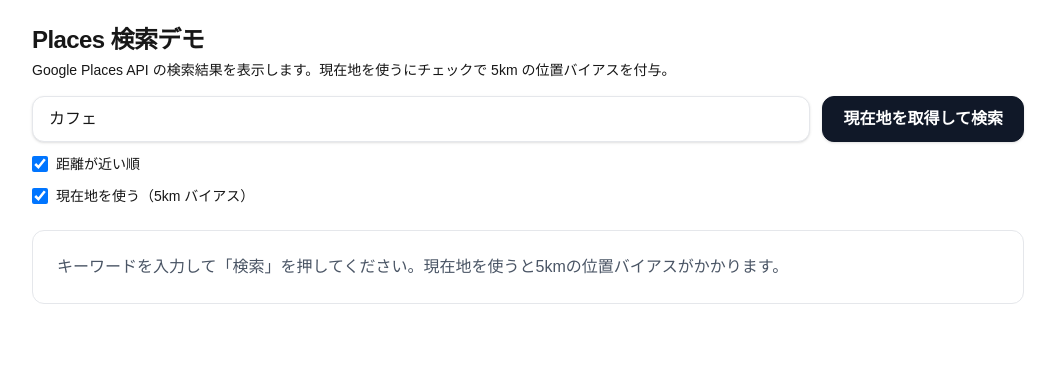
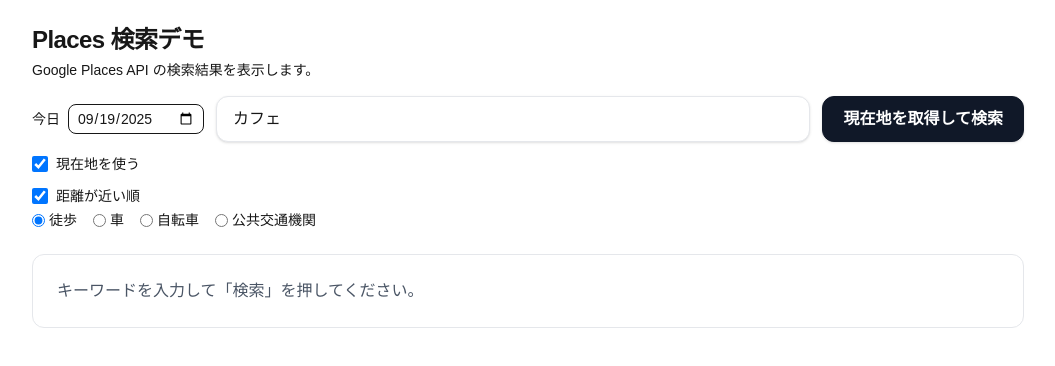
Before and after one commit to yokonari/HOURS, a Next.js app: page / in a window 1280 px wide. Shown: the top 366 px of the page, without its empty margins (112-1167 px from the left). Built offline with nearby package versions, Linux system fonts and the light colour scheme; no server answers.

Commit message:
所要時間の表示・今日空いてる店の検索

```diff
--- a/src/app/api/eta/route.ts
+++ b/src/app/api/eta/route.ts
@@ -1,71 +1,162 @@
-// app/api/eta/route.ts
+// src/app/api/eta/route.ts
+// Next.js App Router の API Route（Node 実行前提：edge runtime を使わない）
+// 日本では Google API の transit ETA は返ってこない仕様のため、公共交通機関は即スキップします。
+
+type TravelMode = 'walking' | 'driving' | 'bicycling' | 'transit';
+
+type Eta = { text: string; seconds: number; distanceMeters: number };
+type EtaMap = Record<string, Eta | null>;
+
+type DebugElement = {
+  status: string;
+  durationText?: string;
+  durationSec?: number;
+  distanceMeters?: number;
+};
+
+type DebugMeta = {
+  requestUrlRedacted?: string[]; // Distance Matrix が複数バッチになる可能性
+};
+
 type EtaReq = {
   origin: { lat: number; lng: number };
-  items: { key: string; lat: number; lng: number }[]; // key はフロントの makeKey と一致させる
-  mode?: 'walking' | 'driving' | 'bicycling' | 'transit';
+  items: { key: string; lat: number; lng: number }[];
+  mode?: TravelMode;
 };
 
 type EtaRes = {
-  etas: Record<string, { text: string; seconds: number; distanceMeters: number }>;
+  etas: EtaMap;
+  debug?: Record<string, DebugElement>;
+  debugMeta?: DebugMeta;
 };
 
-function jsonError(status: number, message: string) {
-  return new Response(JSON.stringify({ code: status, message }), {
-    status,
-    headers: { 'Content-Type': 'application/json' },
-  });
+// ---- utilities ----
+const DM_MAX_DEST = 25;
+
+function chunk<T>(arr: T[], size: number): T[][] {
+  const out: T[][] = [];
+  for (let i = 0; i < arr.length; i += size) out.push(arr.slice(i, i + size));
+  return out;
 }
 
-// 追加：型ガード
-function hasStatus(x: unknown): x is { status: string; error_message?: string } {
-  return typeof x === 'object' && x !== null && 'status' in x && typeof (x as any).status === 'string';
+function redactKey(u: string) {
+  return u.replace(/([?&]key=)[^&]+/g, '$1REDACTED');
 }
 
-export async function POST(req: Request) {
-  const body = (await req.json()) as EtaReq;
-  if (!body?.origin || !Array.isArray(body.items) || body.items.length === 0) {
-    return jsonError(400, 'invalid request');
-  }
-  const apiKey = process.env.PLACES_API_KEY;
-  if (!apiKey) return jsonError(500, 'PLACES_API_KEY is missing');
+function buildDMUrl(params: {
+  origin: { lat: number; lng: number };
+  items: { lat: number; lng: number }[];
+  mode: Exclude<TravelMode, 'transit'>; // transit は使わない方針
+  apiKey: string;
+}) {
+  const origin = `${params.origin.lat},${params.origin.lng}`;
+  const destinations = params.items.map(i => `${i.lat},${i.lng}`).join('|');
 
-  const origin = `${body.origin.lat},${body.origin.lng}`;
-  const destinations = body.items.map((i) => `${i.lat},${i.lng}`).join('|');
-  const mode = body.mode ?? 'walking';
-
-  // Distance Matrix v1（わかりやすいJSON、最大25件/回）
   const url =
     `https://maps.googleapis.com/maps/api/distancematrix/json` +
     `?origins=${encodeURIComponent(origin)}` +
     `&destinations=${encodeURIComponent(destinations)}` +
-    `&mode=${encodeURIComponent(mode)}` +
+    `&mode=${encodeURIComponent(params.mode)}` +
     `&language=ja&region=JP&units=metric` +
-    `&key=${encodeURIComponent(apiKey)}`;
+    `&key=${encodeURIComponent(params.apiKey)}`;
 
-  const resp = await fetch(url, { method: 'GET' });
-  const jsonUnknown = await resp.json().catch(() => null) as unknown;
-  if (!resp.ok || !jsonUnknown) {
-    return jsonError(resp.status || 502, 'Distance Matrix API error');
+  return url;
+}
+
+// ---- handler ----
+export async function POST(req: Request) {
+  // 入力
+  let body: EtaReq | null = null;
+  try {
+    body = (await req.json()) as EtaReq;
+  } catch {
+    return new Response(JSON.stringify({ code: 400, message: 'invalid json' }), { status: 400 });
   }
-  if (!hasStatus(jsonUnknown) || jsonUnknown.status !== 'OK') {
-    const msg = hasStatus(jsonUnknown) ? (jsonUnknown.error_message || jsonUnknown.status) : 'Distance Matrix error';
-    return jsonError(400, msg);
+  if (!body?.origin || !Array.isArray(body.items) || body.items.length === 0) {
+    return new Response(JSON.stringify({ code: 400, message: 'invalid request' }), { status: 400 });
   }
 
-  // destinations と items は同順で返る前提
-  const out: EtaRes['etas'] = {};
-  const rows = (jsonUnknown as any).rows?.[0]?.elements ?? [];
-  rows.forEach((el: any, idx: number) => {
-    const item = body.items[idx];
-    if (!item) return;
-    if (el.status !== 'OK') return;
-    const seconds = Number(el.duration?.value ?? 0);
-    const text = String(el.duration?.text ?? '');
-    const distanceMeters = Number(el.distance?.value ?? 0);
-    out[item.key] = { text, seconds, distanceMeters };
-  });
+  const urlQ = new URL(req.url);
+  const debugLevel = Number(urlQ.searchParams.get('debug') ?? '0'); // 0/1/2
 
-  return new Response(JSON.stringify({ etas: out } satisfies EtaRes), {
-    headers: { 'Content-Type': 'application/json' },
-  });
+  const apiKey = process.env.PLACES_API_KEY;
+  if (!apiKey) {
+    return new Response(JSON.stringify({ code: 500, message: 'PLACES_API_KEY is missing' }), {
+      status: 500,
+    });
+  }
+
+  const mode = (body.mode ?? 'walking') as TravelMode;
+
+  // --- 日本では transit が API 非対応：早期スキップ（クォータ節約） ---
+  if (mode === 'transit') {
+    const etas: EtaMap = {};
+    const dbg: Record<string, DebugElement> = {};
+    for (const it of body.items) {
+      etas[it.key] = null;
+      if (debugLevel >= 1) dbg[it.key] = { status: 'UNSUPPORTED_IN_JAPAN' };
+    }
+    const payload: EtaRes = { etas, ...(debugLevel >= 1 ? { debug: dbg } : {}) };
+    return new Response(JSON.stringify(payload), { headers: { 'Content-Type': 'application/json' } });
+  }
+
+  // --- walking / driving / bicycling は Distance Matrix でバッチ取得 ---
+  const outEtas: EtaMap = {};
+  const outDbg: Record<string, DebugElement> = {};
+  const meta: DebugMeta = { requestUrlRedacted: [] };
+
+  // mode は transit 以外が確定
+  const dmMode = mode as Exclude<TravelMode, 'transit'>;
+  const batches = chunk(body.items, DM_MAX_DEST);
+
+  for (const batch of batches) {
+    const dmUrl = buildDMUrl({
+      origin: body.origin,
+      items: batch,
+      mode: dmMode,
+      apiKey,
+    });
+
+    if (debugLevel >= 2) meta.requestUrlRedacted!.push(redactKey(dmUrl));
+
+    const r = await fetch(dmUrl);
+    const j: any = await r.json().catch(() => null);
+
+    if (!r.ok || !j || j.status !== 'OK') {
+      const msg = j?.error_message || j?.status || 'Distance Matrix API error';
+      return new Response(JSON.stringify({ code: r.status || 400, message: msg }), {
+        status: r.status || 400,
+      });
+    }
+
+    const elements: any[] = j.rows?.[0]?.elements ?? [];
+    elements.forEach((el, idx) => {
+      const it = batch[idx];
+      if (!it) return;
+      const st = String(el?.status ?? 'UNKNOWN');
+      if (st === 'OK') {
+        const seconds = Number(el.duration?.value ?? 0);
+        const text = String(el.duration?.text ?? '');
+        const distanceMeters = Number(el.distance?.value ?? 0);
+        outEtas[it.key] = { text, seconds, distanceMeters };
+        if (debugLevel >= 1)
+          outDbg[it.key] = { status: st, durationText: text, durationSec: seconds, distanceMeters };
+      } else {
+        outEtas[it.key] = null;
+        if (debugLevel >= 1) outDbg[it.key] = { status: st };
+      }
+    });
+  }
+
+  const payload: EtaRes = {
+    etas: outEtas,
+    ...(debugLevel >= 1 ? { debug: outDbg } : {}),
+    ...(debugLevel >= 2 ? { debugMeta: meta } : {}),
+  };
+
+  return new Response(JSON.stringify(payload), { headers: { 'Content-Type': 'application/json' } });
 }
+
+export async function GET() {
+  return new Response('Method Not Allowed', { status: 405 });
+}
--- a/src/app/api/places/route.ts
+++ b/src/app/api/places/route.ts
@@ -15,6 +15,8 @@ const FIELDS = [
   'places.googleMapsUri',
   'places.websiteUri',
   'places.currentOpeningHours.weekdayDescriptions',
+  'places.regularOpeningHours.weekdayDescriptions',
+  'places.regularOpeningHours.periods',
   'places.photos.name',
   'places.photos.widthPx',
   'places.photos.heightPx',
--- a/src/app/page.tsx
+++ b/src/app/page.tsx
@@ -1,6 +1,47 @@
 'use client';
 
 import { useEffect, useMemo, useRef, useState, useCallback } from 'react';
+
+function isObject(v: unknown): v is Record<string, unknown> {
+  return v !== null && typeof v === 'object';
+}
+
+// --- 営業日フィルタ用ヘルパー ---
+const pad2 = (n: number) => String(n).padStart(2, '0');
+const todayStr = () => {
+  const now = new Date();
+  return `${now.getFullYear()}-${pad2(now.getMonth() + 1)}-${pad2(now.getDate())}`;
+};
+
+const weekdayFromDateString = (s: string) => new Date(`${s}T00:00:00`).getDay(); // 0=Sun..6=Sat
+
+// 指定曜日に営業なら true / 定休日なら false。hours 情報が無ければ true（除外しない）。
+// 引数 weekdayJS: Date#getDay() の値（0=Sun..6=Sat）
+function isOpenOnWeekday(place: any, weekdayJS: number): boolean {
+  const oh = place?.regularOpeningHours;
+  // 1) weekdayDescriptions を優先（[月,火,水,木,金,土,日]）
+  const wdIdx = (weekdayJS + 6) % 7; // JS(日0)→説明配列(月0) へ変換
+  const wdText: string | undefined =
+    Array.isArray(oh?.weekdayDescriptions) ? oh.weekdayDescriptions[wdIdx] : undefined;
+  if (typeof wdText === 'string') {
+    const t = wdText.toLowerCase();
+    // 定休日ワード（必要に応じて追加）
+    if (t.includes('定休日') || t.includes('休業') || t.includes('closed')) return false;
+    // ここで「営業中の時間帯（〜時〜分）」等が含まれていれば営業扱い
+    return true;
+  }
+  // 2) periods で判定（Googleの day は 0=Sun..6=Sat で JS と同じ表現）
+  const periods = oh?.periods;
+  if (Array.isArray(periods)) {
+    const opened = periods.some((p: any) => {
+      const d = p?.open?.day; // 数値想定（0..6）
+      return typeof d === 'number' ? d === weekdayJS : false;
+    });
+    return opened; // 対象曜日の open が無ければ休み
+  }
+  // 3) 情報が無ければ除外しない
+  return true;
+}
 
 type Place = {
   id?: string;
@@ -42,25 +83,38 @@ function distanceMeters(lat1: number, lng1: number, lat2: number, lng2: number)
 }
 const fmtDistance = (m: number) => (m >= 1000 ? `${(m / 1000).toFixed(1)} km` : `${Math.round(m)} m`);
 
+type Eta = { text: string; seconds: number; distanceMeters: number };
+
 export default function HomePage() {
   const [q, setQ] = useState('カフェ');     // ← 検索確定用（実際にAPIへ送る）
   const [qInput, setQInput] = useState('カフェ'); // ← 入力欄表示用
   const dirty = qInput !== q; // 入力が確定していない = true
   // 追加
   const [hasSearched, setHasSearched] = useState(false);
-  const [etaMap, setEtaMap] = useState<Record<string, { text: string; seconds: number; distanceMeters: number }>>({});
+  const [etaMap, setEtaMap] = useState<Record<string, Eta | null>>({});
 
   const [useGeo, setUseGeo] = useState(true);
   const [lat, setLat] = useState<number | undefined>(undefined);
   const [lng, setLng] = useState<number | undefined>(undefined);
   const [loading, setLoading] = useState(false);
   const [error, setError] = useState<string | null>(null);
-  const [results, setResults] = useState<Place[]>([]);
+
+  const [allResults, setAllResults] = useState<Place[]>([]);
+  const [dateStr, setDateStr] = useState<string>(todayStr());
+  const results = useMemo(() => {
+    const wd = weekdayFromDateString(dateStr);
+    return allResults.filter((p) => isOpenOnWeekday(p as any, wd));
+  }, [allResults, dateStr]);
+
   const abortRef = useRef<AbortController | null>(null);
   const loaderRef = useRef<HTMLDivElement | null>(null);
   const [cursor, setCursor] = useState<string | null>(null);
   const seenRef = useRef<Set<string>>(new Set());
   const [sortByDistance, setSortByDistance] = useState(true); // 既定で距離順にするなら true
+  // 先頭の state 群の近くに追加
+  type TravelMode = 'walking' | 'driving' | 'bicycling' | 'transit';
+  const [mode, setMode] = useState<TravelMode>('walking');
+
 
   const makeKey = (p: Place) =>
     p.id ?? `${p.displayName?.text ?? ''}|${p.formattedAddress ?? ''}`;
@@ -117,7 +171,7 @@ export default function HomePage() {
         params.set('lng', String(LNG));
       }
       if (CURSOR) params.set('cursor', CURSOR);
-      params.set('rank', sortByDistance ? 'distance' : 'relevance'); // ← 追加
+      params.set('rank', USE_GEO && sortByDistance ? 'distance' : 'relevance');
 
       try {
         const res = await fetch(`/api/places?${params.toString()}`, {
@@ -125,45 +179,38 @@ export default function HomePage() {
           signal: controller.signal,
           headers: { Accept: 'application/json' },
         });
-        const text = await res.text();
 
+        const dataUnknown: unknown = await res.json();
         if (!res.ok) {
-          let message = text || `検索に失敗しました (HTTP ${res.status})`;
-          try {
-            const errJson = JSON.parse(text);
-            if (errJson?.message) message = errJson.message;
-            if (res.status === 400 && String(errJson?.message).includes('Request parameters for paging requests must match')) {
-              message = '検索条件を変更したため続きの取得に失敗しました。もう一度検索してください。';
-              setCursor(null); // これ以上のページングを止める
-            }
-          } catch {}
-          if (!append) setResults([]);
-          setError(message);
-          return;
+          const msg = isObject(dataUnknown) && typeof dataUnknown.message === 'string'
+            ? dataUnknown.message : '検索に失敗しました';
+          throw new Error(msg);
         }
+        const list: Place[] =
+          isObject(dataUnknown) && Array.isArray((dataUnknown as any).places)
+            ? ((dataUnknown as any).places as Place[])
+            : [];
+        const token: string | null =
+          isObject(dataUnknown) && typeof (dataUnknown as any).nextPageToken === 'string'
+            ? ((dataUnknown as any).nextPageToken as string)
+            : null;
 
-        const data: ApiResponse = text ? JSON.parse(text) : { places: [] };
-
-        if (!append) seenRef.current = new Set();
-
-        const incoming = data.places ?? [];
-        const unique: Place[] = [];
-        for (const p of incoming) {
-          const key = p.id ?? `${p.displayName?.text ?? ''}|${p.formattedAddress ?? ''}`;
-          if (!key) continue;
-          if (seenRef.current.has(key)) continue;
+        // 重複排除
+        const unique = list.filter((p) => {
+          const key = p.id;
+          if (!key) return true;
+          if (seenRef.current.has(key)) return false;
           seenRef.current.add(key);
-          unique.push(p);
-        }
+          return true;
+        });
 
         // ↓ 置き換え
-        setResults(prev => (append ? [...prev, ...unique] : unique));
-
-        setCursor(data.nextPageToken ?? null);
+        setAllResults((prev) => (append ? [...prev, ...unique] : unique));
+        setCursor(token);
       } catch (e: any) {
         if (e?.name !== 'AbortError') {
           setError(e?.message ?? '不明なエラーが発生しました');
-          if (!append) setResults([]);
+          if (!append) setAllResults([]);
         }
       } finally {
         setLoading(false);
@@ -249,24 +296,26 @@ export default function HomePage() {
     (async () => {
       for (const items of batches) {
         if (aborted) break;
-        const res = await fetch('/api/eta', {
+        const res = await fetch('/api/eta?debug=2&force=dir', {
           method: 'POST',
           headers: { 'Content-Type': 'application/json', Accept: 'application/json' },
           body: JSON.stringify({
             origin: { lat, lng },
             items,
-            mode: 'walking', // あとで UI で切替可能
+            mode, // ← ここを 'walking' 固定から差し替え
+            // 例: とりあえず「乗り換え少なめ」優先、モードは未指定（全部）
+            ...(mode === 'transit' ? { transit: { routingPreference: 'fewer_transfers' } } : {}),
           }),
         }).catch(() => null);
         if (!res || !res.ok) continue;
-        const data = await res.json().catch(() => null) as { etas?: Record<string, { text: string; seconds: number; distanceMeters: number }> } | null;
+        const data = await res.json() as { etas?: Record<string, Eta | null> } | null;
         if (!data?.etas) continue;
         setEtaMap((prev) => ({ ...prev, ...data.etas }));
       }
     })();
 
     return () => { aborted = true; };
-  }, [results, useGeo, lat, lng, hasSearched]); // 依存に注意
+  }, [results, useGeo, lat, lng, hasSearched, mode]); // 依存に注意
 
 
   const getTodayHours = (opening?: { weekdayDescriptions?: string[] }) => {
@@ -278,14 +327,31 @@ export default function HomePage() {
 
   const waitingGeo = useGeo && (lat == null || lng == null);
 
+  const modeLabel = (m: TravelMode) =>
+    m === 'walking' ? '徒歩' : m === 'driving' ? '車' : m === 'bicycling' ? '自転車' : '公共交通機関';
+
   return (
     <main className="mx-auto max-w-5xl px-4 py-6">
       <h1 className="text-2xl font-bold tracking-tight">Places 検索デモ</h1>
       <p className="mt-1 text-sm text-muted-foreground">
-        Google Places API の検索結果を表示します。現在地を使うにチェックで 5km の位置バイアスを付与。
+        Google Places API の検索結果を表示します。
       </p>
 
-      <form onSubmit={onSubmit} className="mt-4 grid grid-cols-1 gap-3 sm:grid-cols-[1fr_auto]">
+      <form
+         onSubmit={onSubmit}
+         className="mt-4 grid grid-cols-1 gap-3 sm:grid-cols-[auto_1fr_auto] sm:items-center"
+      >
+        {/* 左側：日付（=曜日）フィルタ */}
+        <label className="flex items-center gap-2 text-sm">
+          <span className="whitespace-nowrap">今日</span>
+          <input
+            type="date"
+            value={dateStr}
+            onChange={(e) => setDateStr(e.target.value)}
+            className="rounded-lg border px-2 py-1"
+          />
+        </label>
+
         <input
           type="text"
           value={qInput}
@@ -307,34 +373,89 @@ export default function HomePage() {
         </button>
 
         {/* // 検索フォームにトグルを追加（ラベルの近くに） */}
-      <label className="flex items-center gap-2 text-sm sm:col-span-2">
-        <input
-          type="checkbox"
-          checked={sortByDistance}
-          onChange={(e) => {
-            setSortByDistance(e.target.checked);
-            setCursor(null);           // ← 条件が変わるのでカーソル破棄
-            setError(null);
-          }}
-          className="h-4 w-4 rounded border-gray-300 text-gray-900 focus:ring-gray-900"
-        />
-        <span>距離が近い順</span>
-      </label>
-
         <label className="flex items-center gap-2 text-sm sm:col-span-2">
           <input
             type="checkbox"
             checked={useGeo}
             onChange={(e) => {
               setError(null);
-              setUseGeo(e.target.checked);
               setCursor(null);     // ← 条件変更＝カーソル破棄
+              const on = e.target.checked;
+              setUseGeo(on);
+              setEtaMap({});
+              if (!on) {
+                // 現在地オフ時は距離順を無効化・モードは任意（維持でもOK）
+                setSortByDistance(false);
+              }
             }}
             className="h-4 w-4 rounded border-gray-300 text-gray-900 focus:ring-gray-900"
           />
-          <span>現在地を使う（5km バイアス）</span>
+          <span>現在地を使う</span>
         </label>
+
+        {useGeo && (
+          <label className="flex items-center gap-2 text-sm sm:col-span-2">
+            <input
+              type="checkbox"
+              checked={sortByDistance}
+              onChange={(e) => {
+                setSortByDistance(e.target.checked);
+                setCursor(null);           // ← 条件が変わるのでカーソル破棄
+                setError(null);
+              }}
+              className="h-4 w-4 rounded border-gray-300 text-gray-900 focus:ring-gray-900"
+            />
+            <span>距離が近い順</span>
+          </label>
+        )}
       </form>
+
+      {/* 移動手段 */}
+      {useGeo && (
+        <div className="sm:col-span-2 mt-1 flex flex-wrap items-center gap-4 text-sm">
+          <label className="flex items-center gap-1">
+            <input
+              type="radio"
+              name="travel-mode"
+              value="walking"
+              checked={mode === 'walking'}
+              onChange={() => { setMode('walking'); setEtaMap({}); }}
+            />
+            徒歩
+          </label>
+          <label className="flex items-center gap-1">
+            <input
+              type="radio"
+              name="travel-mode"
+              value="driving"
+              checked={mode === 'driving'}
+              onChange={() => { setMode('driving'); setEtaMap({}); }}
+            />
+            車
+          </label>
+          <label className="flex items-center gap-1">
+            <input
+              type="radio"
+              name="travel-mode"
+              value="bicycling"
+              checked={mode === 'bicycling'}
+              onChange={() => { setMode('bicycling'); setEtaMap({}); }}
+            />
+            自転車
+          </label>
+          <label className="flex items-center gap-1">
+            <input
+              type="radio"
+              name="travel-mode"
+              value="transit"
+              checked={mode === 'transit'}
+              onChange={() => { setMode('transit'); setEtaMap({}); }}
+            />
+            公共交通機関
+          </label>
+        </div>
+      )}
+
 
       {error && (
         <div
@@ -347,7 +468,7 @@ export default function HomePage() {
 
       {!hasSearched && results.length === 0 && !loading && !error && (
         <div className="mt-6 rounded-xl border border-gray-200 bg-white p-6 text-gray-600">
-          キーワードを入力して「検索」を押してください。現在地を使うと5kmの位置バイアスがかかります。
+          キーワードを入力して「検索」を押してください。
         </div>
       )}
 
@@ -356,9 +477,11 @@ export default function HomePage() {
         {results.map((p) => {
           const name = p.displayName?.text ?? '(名称不明)';
           const address = p.formattedAddress ?? '';
+          const plat = p.location?.latitude;
+          const plng = p.location?.longitude;
           const latlng =
-            p.location?.latitude != null && p.location?.longitude != null
-              ? `${p.location.latitude},${p.location.longitude}`
+            plat != null && plng != null
+              ? `${plat},${plng}`
               : undefined;
           const mapsUrl =
             p.googleMapsUri
@@ -366,6 +489,16 @@ export default function HomePage() {
               : latlng
               ? `https://www.google.com/maps/search/?api=1&query=${encodeURIComponent(latlng)}`
               : `https://www.google.com/maps/search/?api=1&query=${encodeURIComponent(name)}`;
+          // 追加：ETA 表示位置にだけ出す「公共交通機関の経路」URL（mapsUrl は変更しない）
+          const transitDirUrl =
+            mode === 'transit' &&
+            lat != null && lng != null &&
+            plat != null && plng != null
+              ? `https://www.google.com/maps/dir/?api=1` +
+                `&origin=${lat},${lng}` +
+                `&destination=${plat},${plng}` +
+                `&travelmode=transit`
+              : null;
 
           const todayHours = getTodayHours(p.currentOpeningHours);
 
@@ -411,11 +544,38 @@ export default function HomePage() {
                 {(() => {
                   const key = makeKey(p);
                   const eta = key ? etaMap[key] : undefined;
+                  if (!useGeo) return null;
+
+                  // 公共交通機関は API で ETA が取れないのでここでリンクだけ出す
+                  if (mode === 'transit') {
+                    return (
+                      <div className="mt-1 text-sm text-gray-700">
+                        {transitDirUrl && (
+                          <a
+                            className="underline ml-2"
+                            href={transitDirUrl}
+                            target="_blank"
+                            rel="noreferrer"
+                          >
+                            Googleマップで経路
+                          </a>
+                        )}
+                      </div>
+                    );
+                  }
+
+                  // それ以外（徒歩・車・自転車）は従来通りETAを表示
                   if (!eta) return null;
-                  const km = eta.distanceMeters >= 1000 ? `${(eta.distanceMeters / 1000).toFixed(1)} km` : `${eta.distanceMeters} m`;
+                  const km =
+                    typeof eta.distanceMeters === 'number'
+                      ? eta.distanceMeters >= 1000
+                        ? `${(eta.distanceMeters / 1000).toFixed(1)} km`
+                        : `${eta.distanceMeters} m`
+                      : '';
+
                   return (
                     <div className="mt-1 text-sm text-gray-700">
-                      到着目安: {eta.text}（約 {km}）
+                      到着目安: {eta.text}{km ? `（約 ${km}）` : ''}
                     </div>
                   );
                 })()}
```
